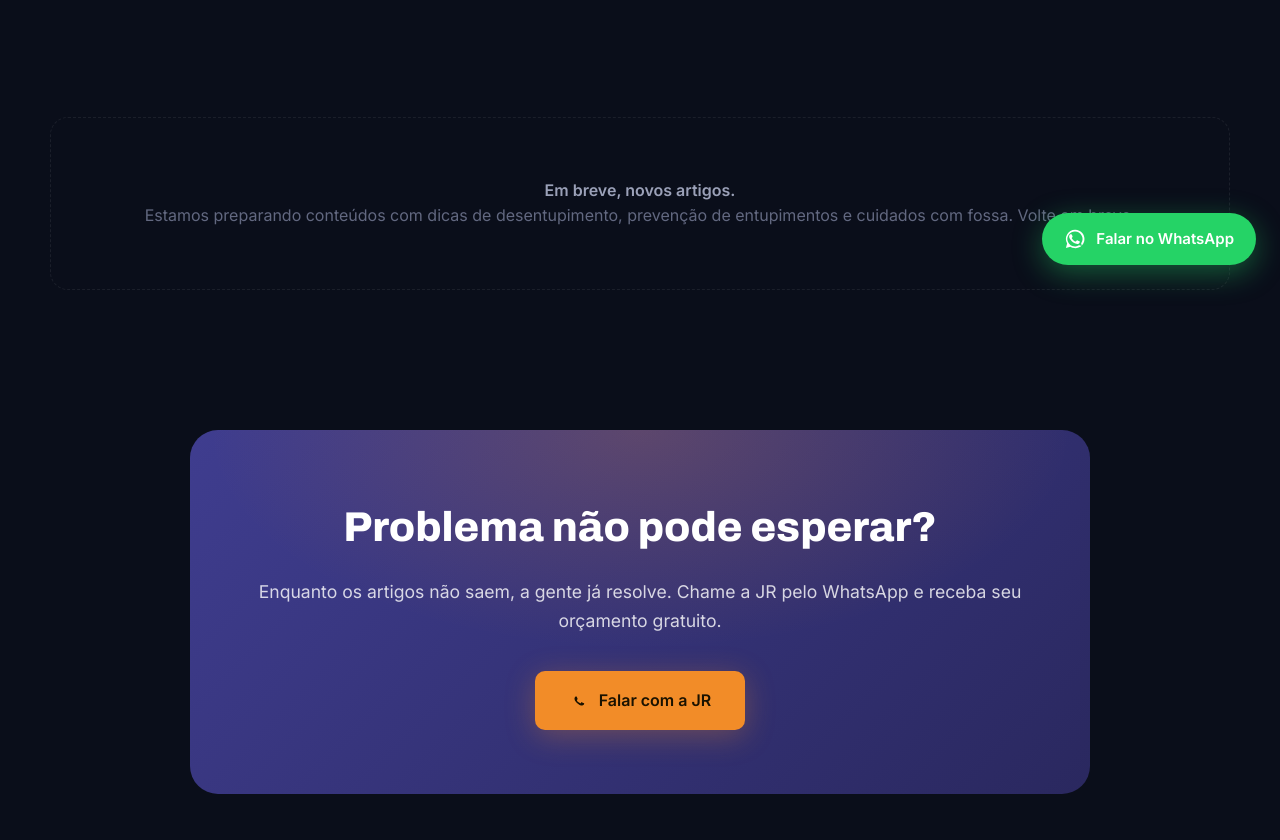
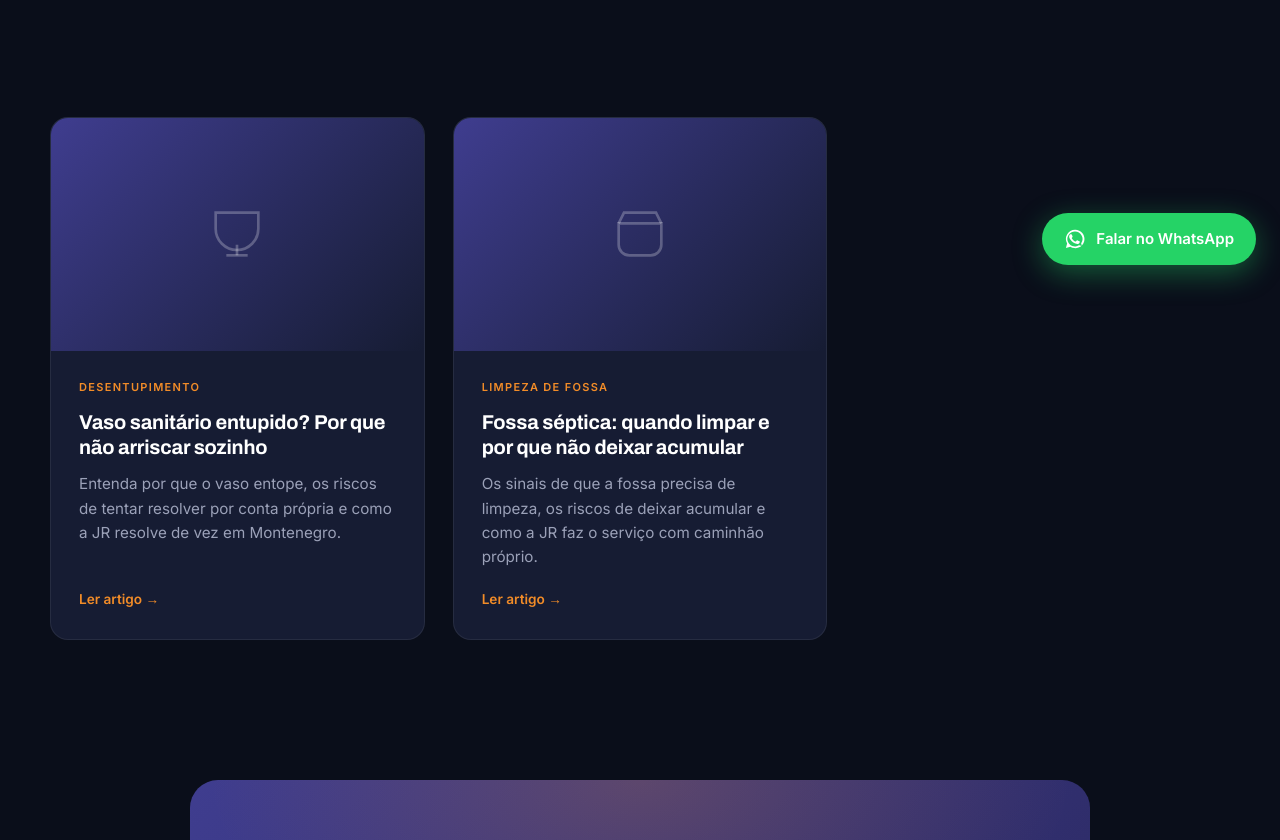
Before and after one commit to thaylonv777/jr-desentupidora, a plain HTML site: page artigos.html in a window 1280 px wide. Shown: the part 511-1351 px from the top of the page. Drawn offline with Linux system fonts and the light colour scheme.

Commit message:
Update artigos.html

```diff
--- a/artigos.html
+++ b/artigos.html
@@ -166,22 +166,25 @@ footer { background: var(--night); border-top: 1px solid var(--line); padding: 6
   <div class="container">
     <div class="posts-grid">
 
-      <!-- MODELO DE CARD DE ARTIGO (duplicar para cada novo post)
-      <a href="artigo-exemplo.html" class="post-card reveal">
-        <div class="post-thumb"><img src="foto-artigo.jpg" alt="Título do artigo"></div>
+      <a href="artigo-desentupir-vaso-sanitario.html" class="post-card reveal">
+        <div class="post-thumb"><svg viewBox="0 0 24 24"><path d="M4 4h16v6a8 8 0 01-16 0V4z"/><path d="M8 20h8"/><path d="M12 16v4"/></svg></div>
         <div class="post-body">
-          <div class="post-cat">Categoria</div>
-          <h3>Título do artigo aqui</h3>
-          <p>Resumo curto do artigo, chamando o leitor para clicar e ler o conteúdo completo.</p>
+          <div class="post-cat">Desentupimento</div>
+          <h3>Vaso sanitário entupido? Por que não arriscar sozinho</h3>
+          <p>Entenda por que o vaso entope, os riscos de tentar resolver por conta própria e como a JR resolve de vez em Montenegro.</p>
           <span class="post-meta">Ler artigo →</span>
         </div>
       </a>
-      -->
 
-      <div class="empty-note reveal">
-        <strong>Em breve, novos artigos.</strong><br>
-        Estamos preparando conteúdos com dicas de desentupimento, prevenção de entupimentos e cuidados com fossa. Volte em breve.
-      </div>
+      <a href="artigo-fossa-septica-quando-limpar.html" class="post-card reveal d1">
+        <div class="post-thumb"><svg viewBox="0 0 24 24"><path d="M4 8h16v8a4 4 0 01-4 4H8a4 4 0 01-4-4V8z"/><path d="M4 8l2-4h12l2 4"/></svg></div>
+        <div class="post-body">
+          <div class="post-cat">Limpeza de Fossa</div>
+          <h3>Fossa séptica: quando limpar e por que não deixar acumular</h3>
+          <p>Os sinais de que a fossa precisa de limpeza, os riscos de deixar acumular e como a JR faz o serviço com caminhão próprio.</p>
+          <span class="post-meta">Ler artigo →</span>
+        </div>
+      </a>
 
     </div>
   </div>
```
